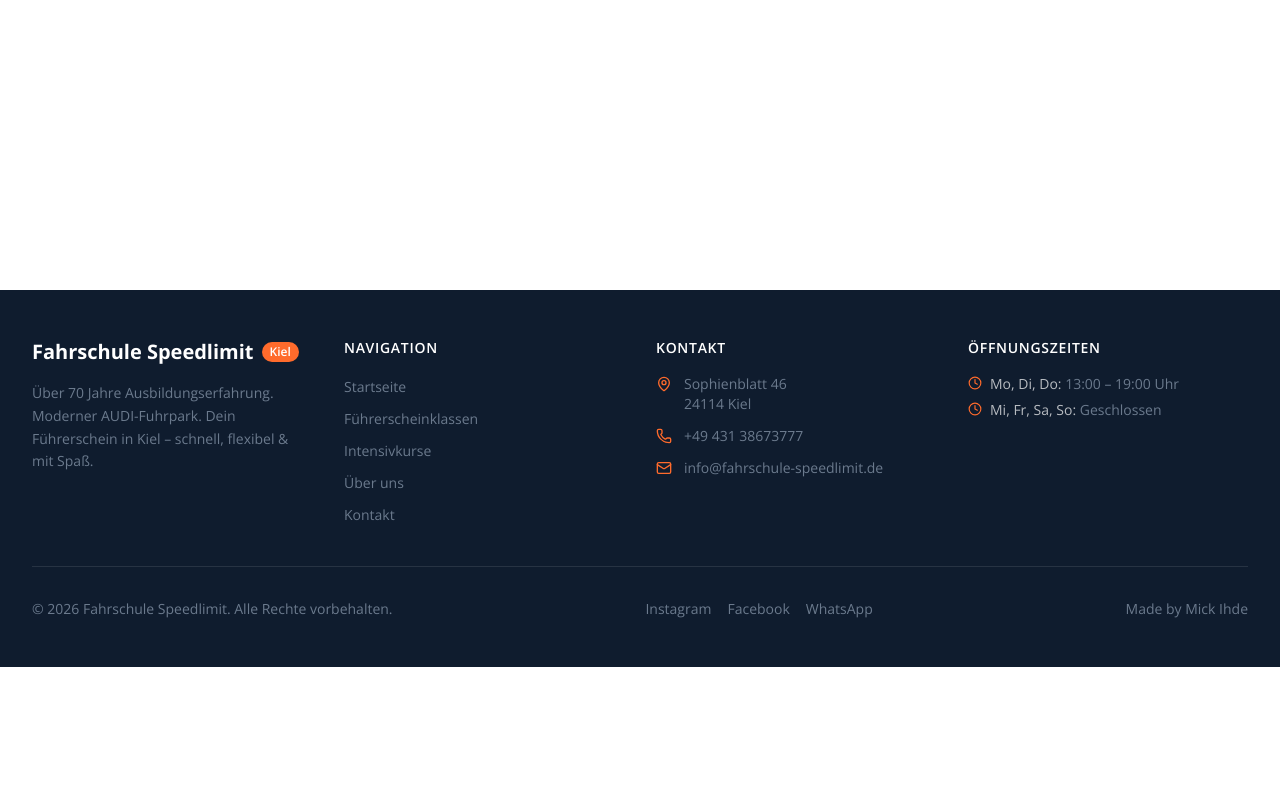
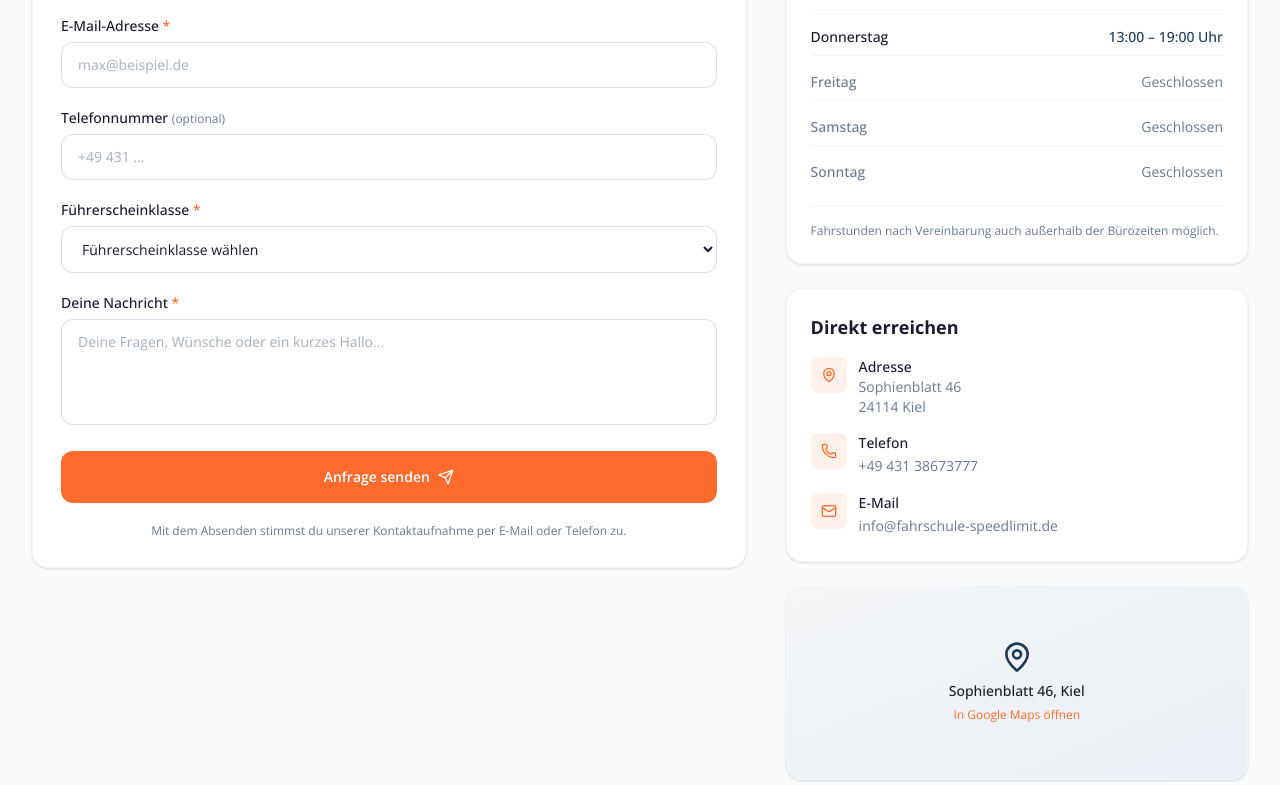
Before and after one commit to DerMixer/fahrschule-speedlimit, a Next.js app: page /kontakt in a window 1280 px wide. Before the commit this address had no page. Shown: the part 575-1360 px from the top of the page. Before the commit the page ends 1242 px from the top, so only its background shows below. Built offline with nearby package versions, Linux system fonts and the light colour scheme.

Commit message:
feat(pages): add fuehrerscheinklassen, intensivkurse, ueber-uns, kontakt pages

```diff
--- /dev/null
+++ b/src/app/fuehrerscheinklassen/page.tsx
@@ -0,0 +1,30 @@
+import type { Metadata } from 'next';
+import MiniHero from '@/components/home/MiniHero';
+import FuehrerscheinklassenCards from '@/components/home/FuehrerscheinklassenCards';
+import TheoretischAusbildung from '@/components/home/TheoretischAusbildung';
+import CTABanner from '@/components/home/CTABanner';
+
+export const metadata: Metadata = {
+  title: 'Führerscheinklassen',
+  description:
+    'Alle Führerscheinklassen bei Fahrschule Speedlimit Kiel: B (ab 17 & 18), B96, BE. Detaillierte Infos zu Ausbildung, Inhalten und Ablauf.',
+};
+
+export default function FuehrerscheinklassenPage() {
+  return (
+    <>
+      <MiniHero
+        title="Führerscheinklassen"
+        subtitle="Von BF17 bis BE – wir bilden dich in allen PKW- und Anhängerklassen professionell aus."
+        breadcrumb={[{ label: 'Führerscheinklassen', href: '/fuehrerscheinklassen' }]}
+      />
+      <FuehrerscheinklassenCards detailed />
+      <TheoretischAusbildung />
+      <CTABanner
+        headline="Bereit für deinen Führerschein?"
+        subtext="Wähle deine Klasse und melde dich noch heute bei uns an – wir freuen uns auf dich!"
+        cta="Jetzt anmelden"
+      />
+    </>
+  );
+}
--- /dev/null
+++ b/src/app/intensivkurse/page.tsx
@@ -0,0 +1,30 @@
+import type { Metadata } from 'next';
+import MiniHero from '@/components/home/MiniHero';
+import IntensivkurseSection from '@/components/home/IntensivkurseSection';
+import FAQSection from '@/components/home/FAQSection';
+import CTABanner from '@/components/home/CTABanner';
+
+export const metadata: Metadata = {
+  title: 'Intensivkurse',
+  description:
+    'Intensivkurs Führerschein in 21 Tagen bei Fahrschule Speedlimit Kiel. Jeden Montag buchbar. Auch Sommer- und Semesterferienkurse.',
+};
+
+export default function IntensivkursePage() {
+  return (
+    <>
+      <MiniHero
+        title="Intensivkurse"
+        subtitle="Dein Führerschein in 21 Tagen – kompakt, effizient und ganzjährig buchbar. Jeden Montag neu."
+        breadcrumb={[{ label: 'Intensivkurse', href: '/intensivkurse' }]}
+      />
+      <IntensivkurseSection detailed />
+      <FAQSection />
+      <CTABanner
+        headline="Starte deinen Intensivkurs!"
+        subtext="Sichere dir jetzt deinen Platz – Intensivkurse starten jeden Montag, auch in den Semesterferien."
+        cta="Platz sichern"
+      />
+    </>
+  );
+}
--- /dev/null
+++ b/src/app/kontakt/page.tsx
@@ -0,0 +1,112 @@
+import type { Metadata } from 'next';
+import { MapPin, Phone, Mail } from 'lucide-react';
+import ContactForm from '@/components/forms/ContactForm';
+import OpeningHours from '@/components/home/OpeningHours';
+import MiniHero from '@/components/home/MiniHero';
+import { CONTACT } from '@/static/constants';
+
+export const metadata: Metadata = {
+  title: 'Kontakt',
+  description:
+    'Kontaktiere Fahrschule Speedlimit in Kiel. Sophienblatt 46, 24114 Kiel. Mo, Di, Do 13–19 Uhr. Jetzt anmelden!',
+};
+
+export default function KontaktPage() {
+  return (
+    <>
+      <MiniHero
+        title="Kontakt & Anmeldung"
+        subtitle="Schreib uns, ruf an oder komm direkt vorbei – wir freuen uns auf dich!"
+        breadcrumb={[{ label: 'Kontakt', href: '/kontakt' }]}
+      />
+
+      <section className="bg-[#F8FAFB] py-16">
+        <div className="max-w-7xl mx-auto px-4 sm:px-6 lg:px-8">
+          <div className="grid grid-cols-1 lg:grid-cols-5 gap-10">
+            {/* Contact form */}
+            <div className="lg:col-span-3">
+              <div className="bg-white rounded-2xl shadow-sm border border-[#1B3A5C]/5 p-7">
+                <h2 className="text-2xl font-bold font-montserrat text-[#1A1A2E] mb-2">Schreib uns</h2>
+                <p className="text-[#6B7A8D] text-sm mb-6">
+                  Füll das Formular aus – wir antworten innerhalb von 24 Stunden.
+                </p>
+                <ContactForm />
+              </div>
+            </div>
+
+            {/* Sidebar */}
+            <div className="lg:col-span-2 space-y-6">
+              {/* Opening hours */}
+              <OpeningHours />
+
+              {/* Contact info */}
+              <div className="bg-white rounded-2xl shadow-sm border border-[#1B3A5C]/5 p-6">
+                <h3 className="text-lg font-bold font-montserrat text-[#1A1A2E] mb-4">Direkt erreichen</h3>
+                <ul className="space-y-4">
+                  <li className="flex items-start gap-3">
+                    <div className="w-9 h-9 rounded-lg bg-[#FF6B2C]/10 flex items-center justify-center shrink-0">
+                      <MapPin size={16} className="text-[#FF6B2C] pointer-events-none" />
+                    </div>
+                    <div>
+                      <p className="text-sm font-medium text-[#1A1A2E]">Adresse</p>
+                      <p className="text-[#6B7A8D] text-sm">
+                        {CONTACT.address}<br />
+                        {CONTACT.postalCode} {CONTACT.city}
+                      </p>
+                    </div>
+                  </li>
+                  <li className="flex items-start gap-3">
+                    <div className="w-9 h-9 rounded-lg bg-[#FF6B2C]/10 flex items-center justify-center shrink-0">
+                      <Phone size={16} className="text-[#FF6B2C] pointer-events-none" />
+                    </div>
+                    <div>
+                      <p className="text-sm font-medium text-[#1A1A2E]">Telefon</p>
+                      <a
+                        href={`tel:${CONTACT.phone.replace(/\s/g, '')}`}
+                        className="text-[#6B7A8D] text-sm hover:text-[#FF6B2C] transition-colors cursor-pointer"
+                      >
+                        {CONTACT.phone}
+                      </a>
+                    </div>
+                  </li>
+                  <li className="flex items-start gap-3">
+                    <div className="w-9 h-9 rounded-lg bg-[#FF6B2C]/10 flex items-center justify-center shrink-0">
+                      <Mail size={16} className="text-[#FF6B2C] pointer-events-none" />
+                    </div>
+                    <div>
+                      <p className="text-sm font-medium text-[#1A1A2E]">E-Mail</p>
+                      <a
+                        href={`mailto:${CONTACT.email}`}
+                        className="text-[#6B7A8D] text-sm hover:text-[#FF6B2C] transition-colors cursor-pointer"
+                      >
+                        {CONTACT.email}
+                      </a>
+                    </div>
+                  </li>
+                </ul>
+              </div>
+
+              {/* Maps embed placeholder */}
+              <div className="bg-white rounded-2xl shadow-sm border border-[#1B3A5C]/5 overflow-hidden">
+                <div className="h-48 bg-gradient-to-br from-[#1B3A5C]/5 to-[#2D6A9F]/10 flex items-center justify-center">
+                  <div className="text-center">
+                    <MapPin size={32} className="text-[#1B3A5C] mx-auto mb-2 pointer-events-none" />
+                    <p className="text-[#1A1A2E] text-sm font-medium">Sophienblatt 46, Kiel</p>
+                    <a
+                      href="https://maps.google.com/?q=Sophienblatt+46+24114+Kiel"
+                      target="_blank"
+                      rel="noopener noreferrer"
+                      className="text-[#FF6B2C] text-xs hover:underline cursor-pointer mt-1 inline-block"
+                    >
+                      In Google Maps öffnen
+                    </a>
+                  </div>
+                </div>
+              </div>
+            </div>
+          </div>
+        </div>
+      </section>
+    </>
+  );
+}
--- /dev/null
+++ b/src/app/ueber-uns/page.tsx
@@ -0,0 +1,32 @@
+import type { Metadata } from 'next';
+import MiniHero from '@/components/home/MiniHero';
+import TeamSection from '@/components/home/TeamSection';
+import FuhrparkShowcase from '@/components/home/FuhrparkShowcase';
+import USPFeatures from '@/components/home/USPFeatures';
+import CTABanner from '@/components/home/CTABanner';
+
+export const metadata: Metadata = {
+  title: 'Über uns',
+  description:
+    'Lerne das Team von Fahrschule Speedlimit Kiel kennen. Über 70 Jahre Erfahrung, moderner AUDI-Fuhrpark und persönliche Betreuung.',
+};
+
+export default function UeberUnsPage() {
+  return (
+    <>
+      <MiniHero
+        title="Über uns"
+        subtitle="Mehr als 70 Jahre Ausbildungserfahrung, ein motiviertes Team und moderne Fahrzeuge – das ist Speedlimit."
+        breadcrumb={[{ label: 'Über uns', href: '/ueber-uns' }]}
+      />
+      <TeamSection />
+      <FuhrparkShowcase />
+      <USPFeatures />
+      <CTABanner
+        headline="Überzeuge dich selbst!"
+        subtext="Lerne unser Team persönlich kennen und starte deine Ausbildung mit den Besten in Kiel."
+        cta="Kontakt aufnehmen"
+      />
+    </>
+  );
+}
```
